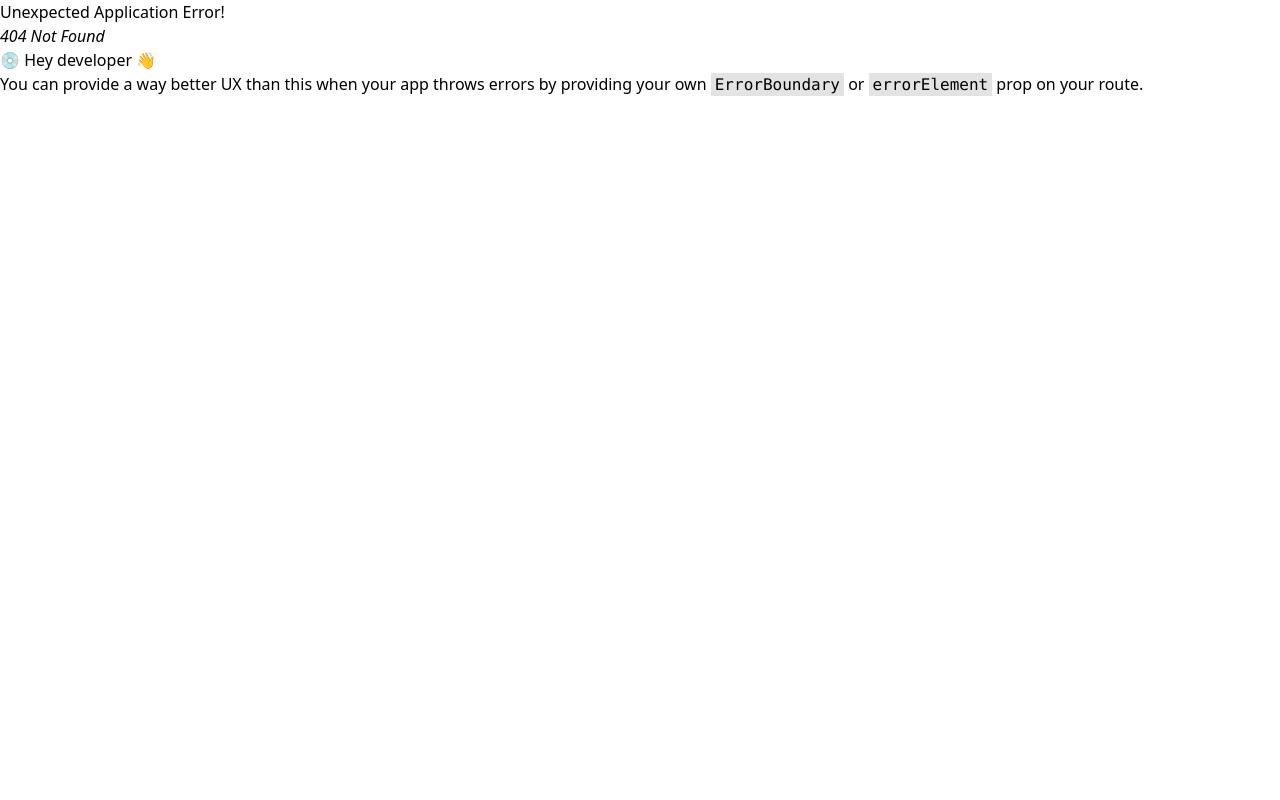
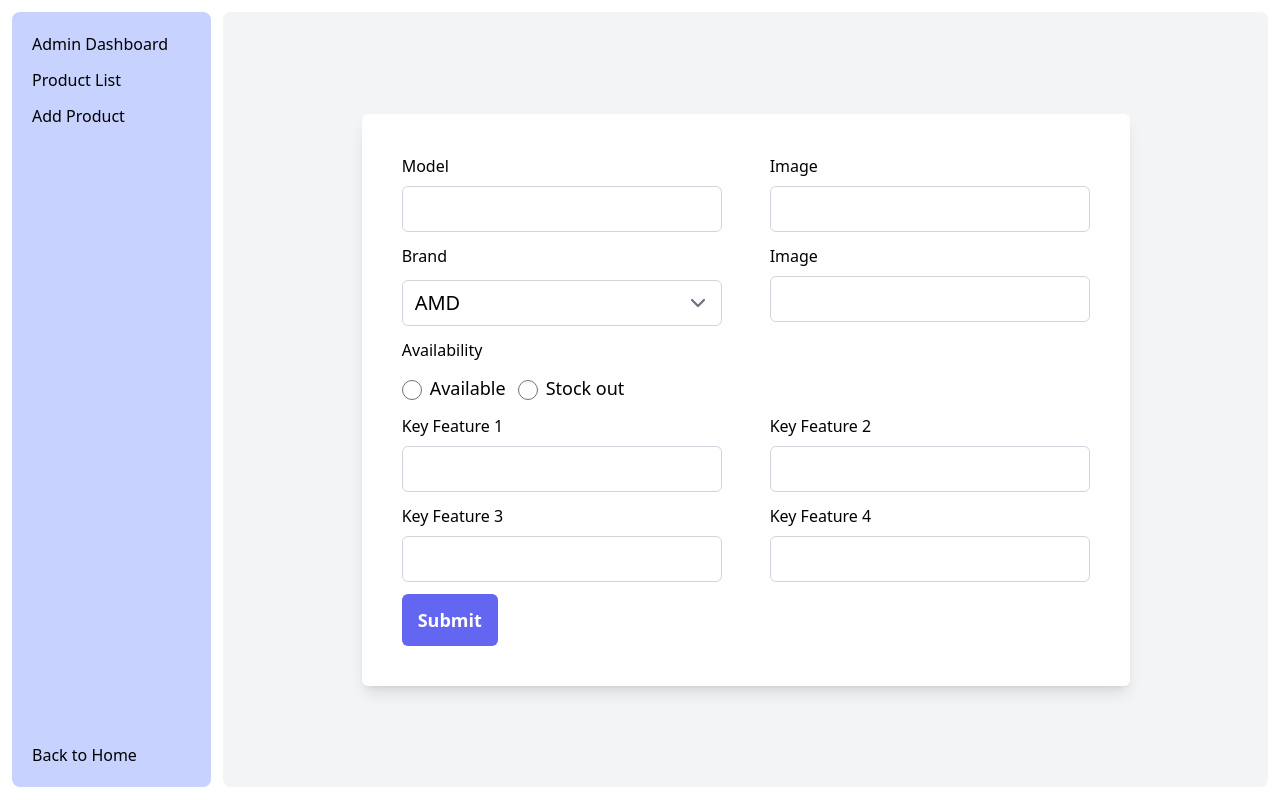
Before and after one commit to khanshorif331/moontech-with-toolkit, a React (Create React App) app: page /dashboard/add-product in a window 1280 px wide. Before the commit this address had no page. Built offline with nearby package versions, Linux system fonts and the light colour scheme.

Commit message:
solved dashboard problem

```diff
--- a/package.json
+++ b/package.json
@@ -10,6 +10,7 @@
     "axios": "^1.2.4",
     "react": "^18.2.0",
     "react-dom": "^18.2.0",
+    "react-hook-form": "^7.42.1",
     "react-icons": "^4.6.0",
     "react-redux": "^8.0.5",
     "react-router-dom": "^6.4.3",
--- /dev/null
+++ b/src/layout/Dashboard/AddProduct.js
@@ -0,0 +1,161 @@
+import React from 'react'
+import { useForm } from 'react-hook-form'
+import { useDispatch } from 'react-redux'
+// import addProductData from '../../redux/thunk/products/addProductData'
+
+const AddProduct = () => {
+	const { register, handleSubmit } = useForm()
+	const dispatch = useDispatch()
+
+	const submit = data => {
+		const product = {
+			model: data.model,
+			brand: data.brand,
+			status: data.status === 'true' ? true : false,
+			price: data.price,
+			keyFeature: [
+				data.keyFeature1,
+				data.keyFeature2,
+				data.keyFeature3,
+				data.keyFeature4,
+			],
+			spec: [],
+		}
+
+		console.log(product)
+		// dispatch(addProductData(product))
+	}
+
+	return (
+		<div className="flex justify-center items-center h-full ">
+			<form
+				className="shadow-lg p-10 rounded-md flex flex-wrap gap-3 max-w-3xl justify-between bg-white"
+				onSubmit={handleSubmit(submit)}
+			>
+				<div className="flex flex-col w-full max-w-xs">
+					<label className="mb-2" htmlFor="model">
+						Model
+					</label>
+					<input type="text" id="model" {...register('model')} />
+				</div>
+				<div className="flex flex-col w-full max-w-xs">
+					<label className="mb-2" htmlFor="image">
+						Image
+					</label>
+					<input
+						type="text"
+						name="image"
+						id="image"
+						{...register('image')}
+					/>
+				</div>
+
+				<div className="flex flex-col w-full max-w-xs">
+					<label className="mb-3" htmlFor="brand">
+						Brand
+					</label>
+					<select name="brand" id="brand" {...register('brand')}>
+						<option value="amd">AMD</option>
+						<option value="intel">Intel</option>
+					</select>
+				</div>
+				<div className="flex flex-col w-full max-w-xs">
+					<label className="mb-2" htmlFor="price">
+						Image
+					</label>
+					<input
+						type="text"
+						name="price"
+						id="price"
+						{...register('price')}
+					/>
+				</div>
+
+				<div className="flex flex-col w-full max-w-xs">
+					<h1 className="mb-3">Availability</h1>
+					<div className="flex gap-3">
+						<div>
+							<input
+								type="radio"
+								id="available"
+								value={true}
+								{...register('status')}
+							/>
+							<label className="ml-2 text-lg" htmlFor="available">
+								Available
+							</label>
+						</div>
+						<div>
+							<input
+								type="radio"
+								id="stockOut"
+								name="status"
+								value={false}
+								{...register('status')}
+							/>
+							<label className="ml-2 text-lg" htmlFor="stockOut">
+								Stock out
+							</label>
+						</div>
+					</div>
+				</div>
+				<div className="flex flex-col w-full max-w-xs"></div>
+				<div className="flex flex-col w-full max-w-xs">
+					<label className="mb-2" htmlFor="keyFeature1">
+						Key Feature 1
+					</label>
+					<input
+						type="text"
+						name="keyFeature1"
+						id="keyFeature1"
+						{...register('keyFeature1')}
+					/>
+				</div>
+				<div className="flex flex-col w-full max-w-xs">
+					<label className="mb-2" htmlFor="keyFeature2">
+						Key Feature 2
+					</label>
+					<input
+						type="text"
+						name="keyFeature2"
+						id="keyFeature2"
+						{...register('keyFeature2')}
+					/>
+				</div>
+				<div className="flex flex-col w-full max-w-xs">
+					<label className="mb-2" htmlFor="keyFeature3">
+						Key Feature 3
+					</label>
+					<input
+						type="text"
+						name="keyFeature3"
+						id="keyFeature3"
+						{...register('keyFeature3')}
+					/>
+				</div>
+				<div className="flex flex-col w-full max-w-xs">
+					<label className="mb-2" htmlFor="keyFeature4">
+						Key Feature 4
+					</label>
+					<input
+						type="text"
+						name="keyFeature4"
+						id="keyFeature4"
+						{...register('keyFeature4')}
+					/>
+				</div>
+
+				<div className="flex justify-between items-center w-full">
+					<button
+						className=" px-4 py-3 bg-indigo-500 rounded-md font-semibold text-white text-lg disabled:bg-gray-500"
+						type="submit"
+					>
+						Submit
+					</button>
+				</div>
+			</form>
+		</div>
+	)
+}
+
+export default AddProduct
--- /dev/null
+++ b/src/layout/Dashboard/ProductList.js
@@ -0,0 +1,116 @@
+import React, { useEffect } from 'react'
+import { useDispatch, useSelector } from 'react-redux'
+// import deleteProduct from '../../redux/thunk/products/deleteProduct'
+// import loadProductData from '../../redux/thunk/products/fetchProducts'
+
+const ProductList = () => {
+	// const products = useSelector(state => state.product.products)
+	let products = ['a', 'b', 'c']
+	const dispatch = useDispatch()
+
+	// useEffect(() => {
+	// 	dispatch(loadProductData())
+	// })
+
+	return (
+		<div class="flex flex-col justify-center items-center h-full w-full ">
+			<div class="w-full max-w-7xl mx-auto rounded-lg  bg-white shadow-lg border border-gray-200">
+				<header class="px-5 py-4 border-b border-gray-100">
+					<div class="font-semibold text-gray-800">Products</div>
+				</header>
+
+				<div class="overflow-x-auto p-3">
+					<table class="table-auto w-full">
+						<thead class="text-xs font-semibold uppercase text-gray-400 bg-gray-50">
+							<tr>
+								<th></th>
+								<th class="p-2">
+									<div class="font-semibold text-left">
+										Product Name
+									</div>
+								</th>
+								<th class="p-2">
+									<div class="font-semibold text-left">Brand</div>
+								</th>
+								<th class="p-2">
+									<div class="font-semibold text-left">In Stock</div>
+								</th>
+								<th class="p-2">
+									<div class="font-semibold text-left">Price</div>
+								</th>
+								<th class="p-2">
+									<div class="font-semibold text-center">Action</div>
+								</th>
+							</tr>
+						</thead>
+
+						<tbody class="text-sm divide-y divide-gray-100">
+							{products.map(({ model, brand, price, status, _id }) => (
+								<tr>
+									<td class="p-2">
+										<input
+											type="checkbox"
+											class="w-5 h-5"
+											value="id-1"
+										/>
+									</td>
+									<td class="p-2">
+										<div class="font-medium text-gray-800">
+											{model}
+										</div>
+									</td>
+									<td class="p-2">
+										<div class="text-left capitalize">{brand}</div>
+									</td>
+									<td class="p-2">
+										<div class="text-left">
+											{status ? (
+												<p className="text-green-500 font-medium">
+													Available
+												</p>
+											) : (
+												<p className="text-red-500 font-medium">
+													Stock out
+												</p>
+											)}
+										</div>
+									</td>
+									<td class="p-2">
+										<div class="text-left font-medium text-indigo-500">
+											{price}
+										</div>
+									</td>
+									<td class="p-2">
+										<div class="flex justify-center">
+											<button
+											// onClick={() => dispatch(deleteProduct(_id))}
+											>
+												<svg
+													class="w-8 h-8 hover:text-blue-600 rounded-full hover:bg-gray-100 p-1"
+													fill="none"
+													stroke="currentColor"
+													viewBox="0 0 24 24"
+													xmlns="http://www.w3.org/2000/svg"
+												>
+													<path
+														stroke-linecap="round"
+														stroke-linejoin="round"
+														stroke-width="2"
+														d="M19 7l-.867 12.142A2 2 0 0116.138 21H7.862a2 2 0 01-1.995-1.858L5 7m5 4v6m4-6v6m1-10V4a1 1 0 00-1-1h-4a1 1 0 00-1 1v3M4 7h16"
+													></path>
+												</svg>
+											</button>
+										</div>
+									</td>
+								</tr>
+							))}
+						</tbody>
+					</table>
+				</div>
+			</div>
+		</div>
+		// </section>
+	)
+}
+
+export default ProductList
```
Also changed, not shown: src/routes/routes.js (+17 -0 lines), 1 other file (tests, documents, lock files or other folders).
